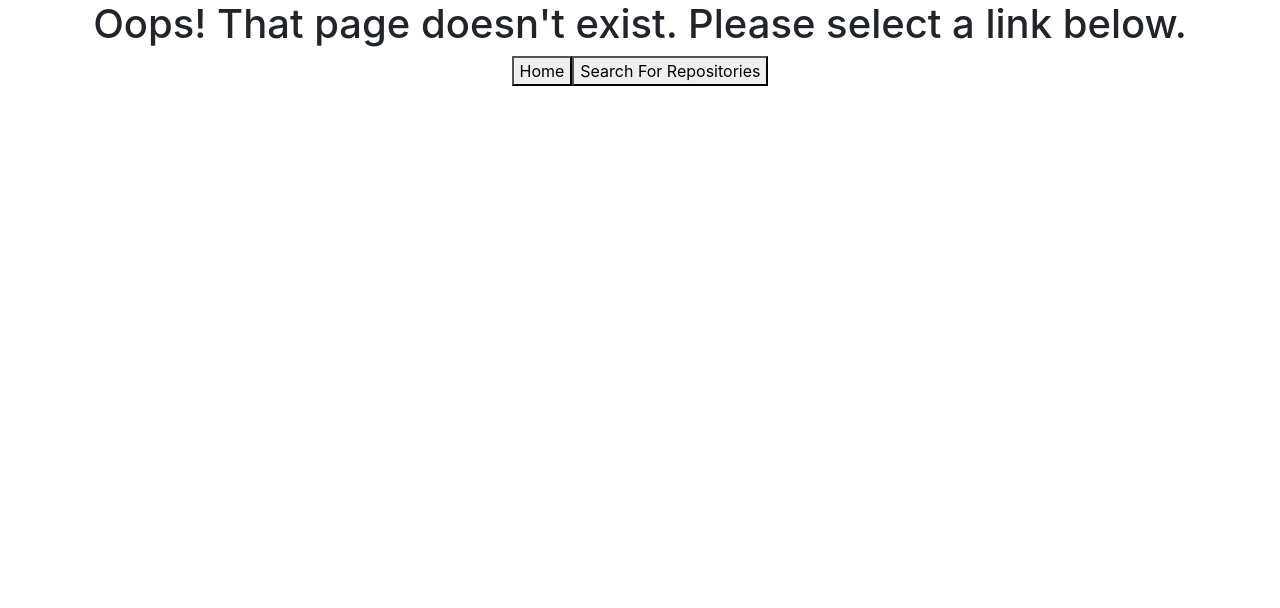
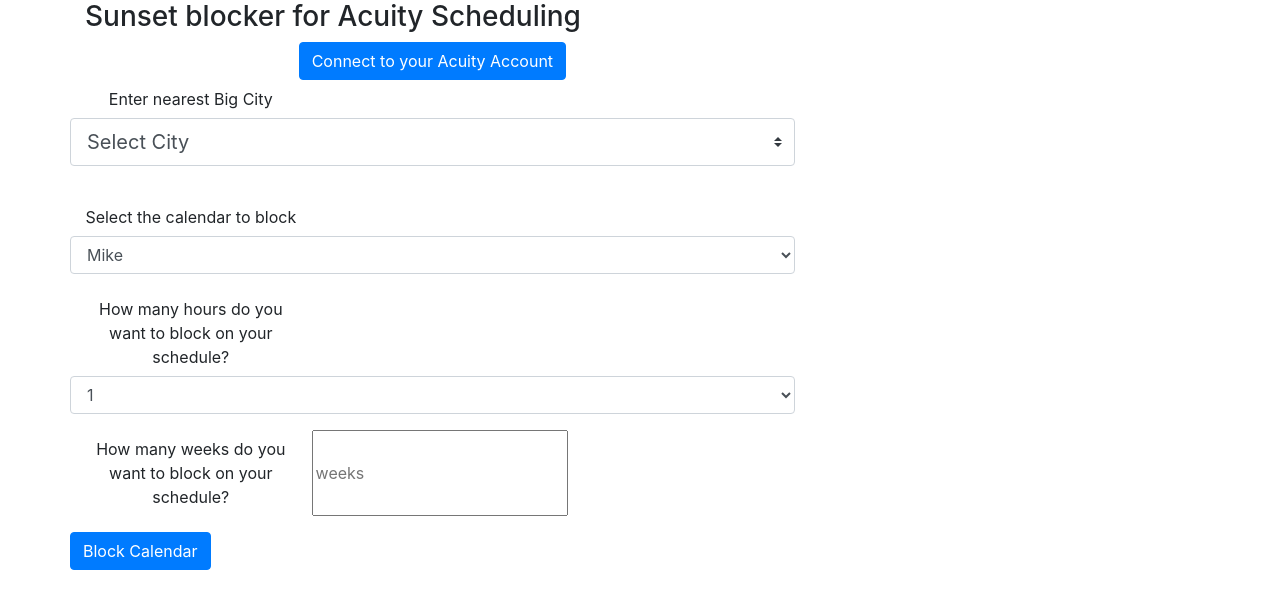
Before and after one commit to michaelakin/angular-fundamentals, an Angular app: page /acuity in a window 1280 px wide. Shown: the top 608 px of the page. Built offline with nearby package versions, Linux system fonts and the light colour scheme.

Commit message:
work in progress

```diff
--- /dev/null
+++ b/src/app/acuity/acuity.component.html
@@ -0,0 +1,43 @@
+<div class="container">
+  <!-- Content here -->
+  <div class="row">
+    <h3>Sunset blocker for Acuity Scheduling</h3>
+  </div>
+  <div class="row">
+    <form>
+      <button type="button" class="btn btn-primary" (click)="acuityAuthenticate()">Connect to your Acuity Account</button>
+      <div class="form-group row">
+        <label for="inputCity" class="col-sm-4 col-form-label">Enter nearest Big City</label>
+        <select class="custom-select custom-select-lg mb-3" id="inputCity">
+          <option selected>Select City</option>
+          <option value="1">City One</option>
+          <option value="2">City Two</option>
+        </select>
+      </div>
+      <div class="form-group row">
+          <label for="inputCalendar" class="col-sm-4 col-form-label">Select the calendar to block</label>
+          <select class="form-control" id="inputCalendar">
+            <option>Mike</option>
+            <option>Mike - Seniors</option>
+            <option>Mike - Headshot</option>
+          </select>
+        </div>
+      <div class="form-group row">
+        <label for="inputHours" class="col-sm-4 col-form-label">How many hours do you want to block on your schedule?</label>
+        <select class="form-control" id="inputHours">
+          <option>1</option>
+          <option>2</option>
+          <option>3</option>
+          <option>4</option>
+          <option>5</option>
+        </select>
+      </div>
+      <div class="form-group row">
+        <label for="inputWeeks" class="col-sm-4 col-form-label">How many weeks do you want to block on your schedule?</label>
+        <input type="number" id="inputWeeks" placeholder="weeks" step="1" />
+      </div>
+      <div class="form-group row">
+          <button type="button" class="btn btn-primary" >Block Calendar</button>
+      </div>
+    </form>
+  </div>
--- /dev/null
+++ b/src/app/acuity/acuity.component.ts
@@ -0,0 +1,15 @@
+import { Component, OnInit } from '@angular/core';
+
+@Component({
+  selector: 'app-acuity',
+  templateUrl: './acuity.component.html',
+  styleUrls: ['./acuity.component.css']
+})
+export class AcuityComponent implements OnInit {
+
+  constructor() { }
+
+  ngOnInit() {
+  }
+
+}
```
Also changed, not shown: src/app/app.module.ts (+8 -1 lines), src/app/acuity/acuity.component.css (added), 1 other file (tests, documents, lock files or other folders).
